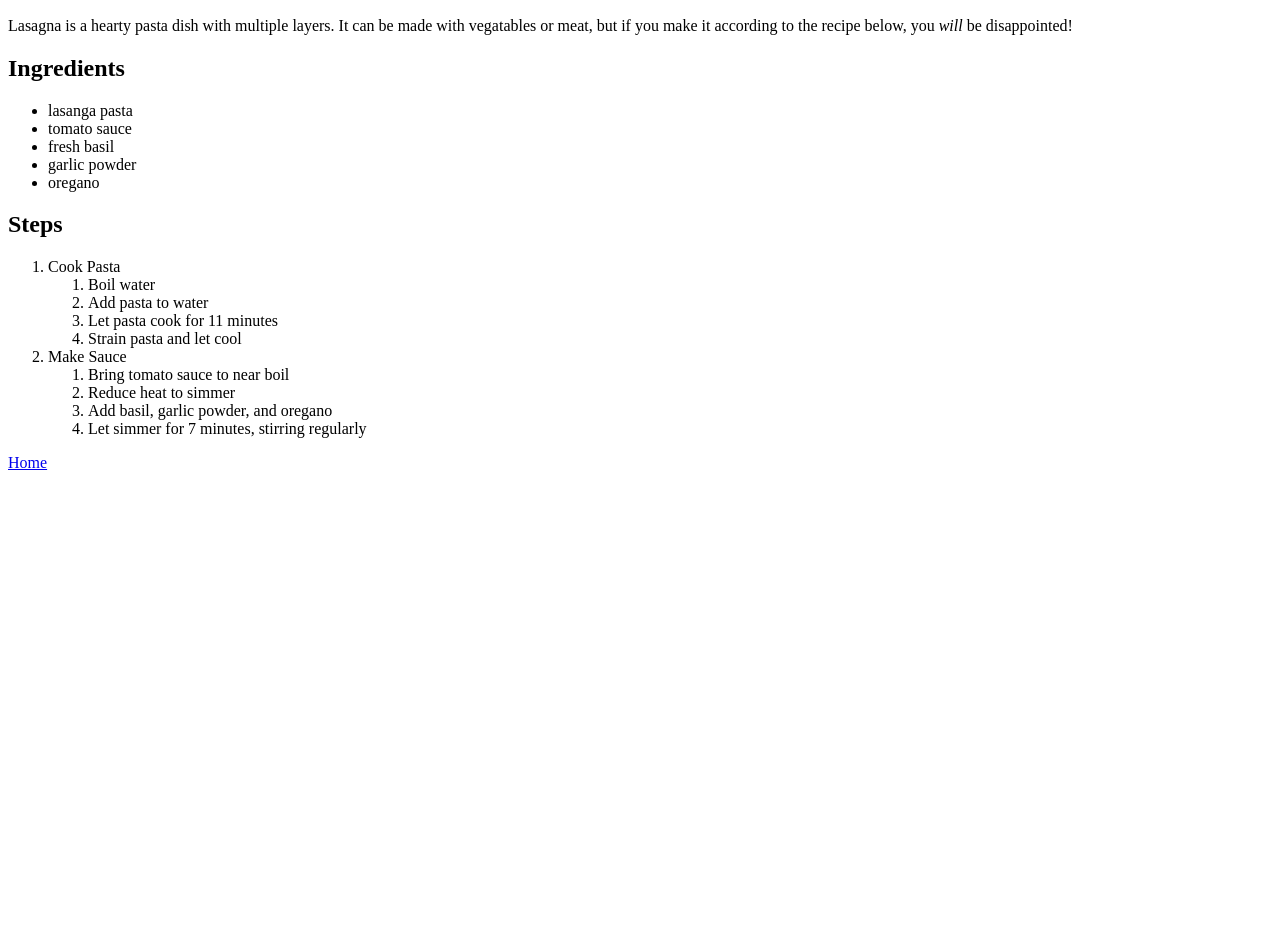
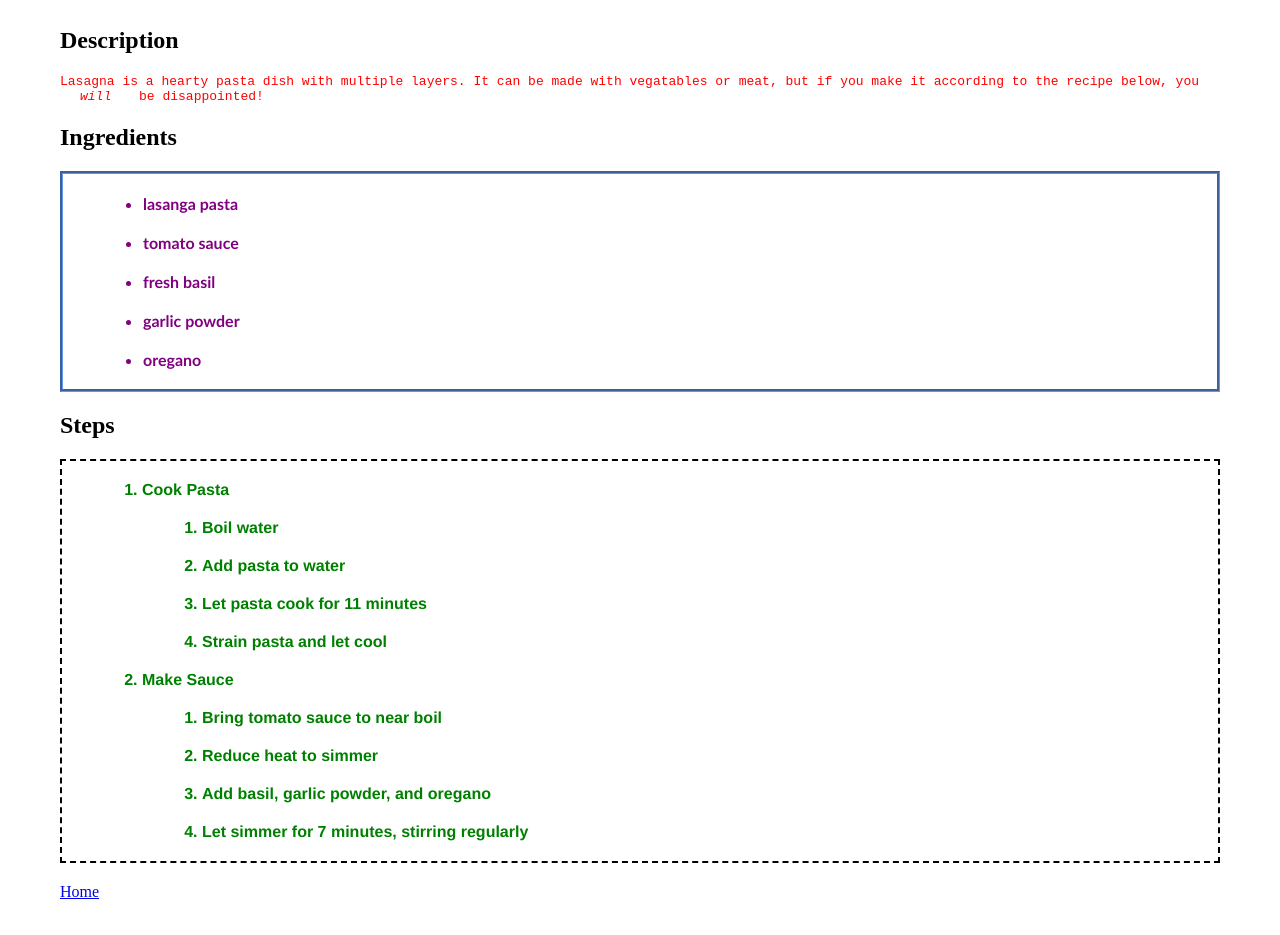
Before and after one commit to tahall/odin-recipes, a plain HTML site: page recipes/lasagne.html in a window 1280 px wide. Shown: the part 475-1410 px from the top of the page. Before the commit the page ends 955 px from the top, so only its background shows below. Drawn offline with Linux system fonts and the light colour scheme.

Commit message:
feat: add style.css file with initial css for classes.
;

```diff
--- a/recipes/lasagne.html
+++ b/recipes/lasagne.html
@@ -4,6 +4,7 @@
     <meta charset="UTF-8">
     <meta name="viewport" content="width=device-width, initial-scale=1.0">
     <title>Lasagne</title>
+    <link rel="stylesheet" href="../style.css">
 </head>
 <body>
     <h1>Lasagne</h1>
@@ -11,10 +12,13 @@
     <img src="./lasagna.jpeg" alt="Slice of many-layered lasagna" width="512" height="341">
 
     <h2>Description</h2>
+    <div class="descript">
     Lasagna is a hearty pasta dish with multiple layers.  It can be made with vegatables or meat,
     but if you make it according to the recipe below, you <em>will</em> be disappointed!
+    </div>
 
     <h2>Ingredients</h2>
+    <div class="ingredients">
     <ul>
         <li>lasanga pasta</li>
         <li>tomato sauce</li>
@@ -22,7 +26,10 @@
         <li>garlic powder</li>
         <li>oregano</li>
     </ul>
+    </div>
+
     <h2>Steps</h2>
+    <div class="steps">
     <ol>
         <li>Cook Pasta</li>
         <ol>
@@ -39,6 +46,7 @@
             <li>Let simmer for 7 minutes, stirring regularly</li>
         </ol>
     </ol>
+    </div>
 
     <a href="../index.html">Home</a>
 </body>
--- /dev/null
+++ b/style.css
@@ -0,0 +1,26 @@
+* {
+    margin: 20px;
+}
+
+.descript {
+    color: red;
+    font-family: monospace;
+}
+
+.ingredients {
+    color: purple;
+    font-family:'Gill Sans', 'Gill Sans MT', Calibri, 'Trebuchet MS', sans-serif;
+    font-weight: bold;
+    border: 3px;
+    border-style:groove;
+    border-color:cornflowerblue;
+}
+
+.steps {
+    color: green;
+    font-family: 'Franklin Gothic Medium', 'Arial Narrow', Arial, sans-serif;
+    font-weight: bolder;
+    border: 2px;
+    border-style: dashed;
+    border-color: black;
+}
```
Also changed, not shown: index.html (+1 -0 lines), recipes/chicken-fingers.html (+4 -0 lines), recipes/grilled-salmon.html (+7 -0 lines).
